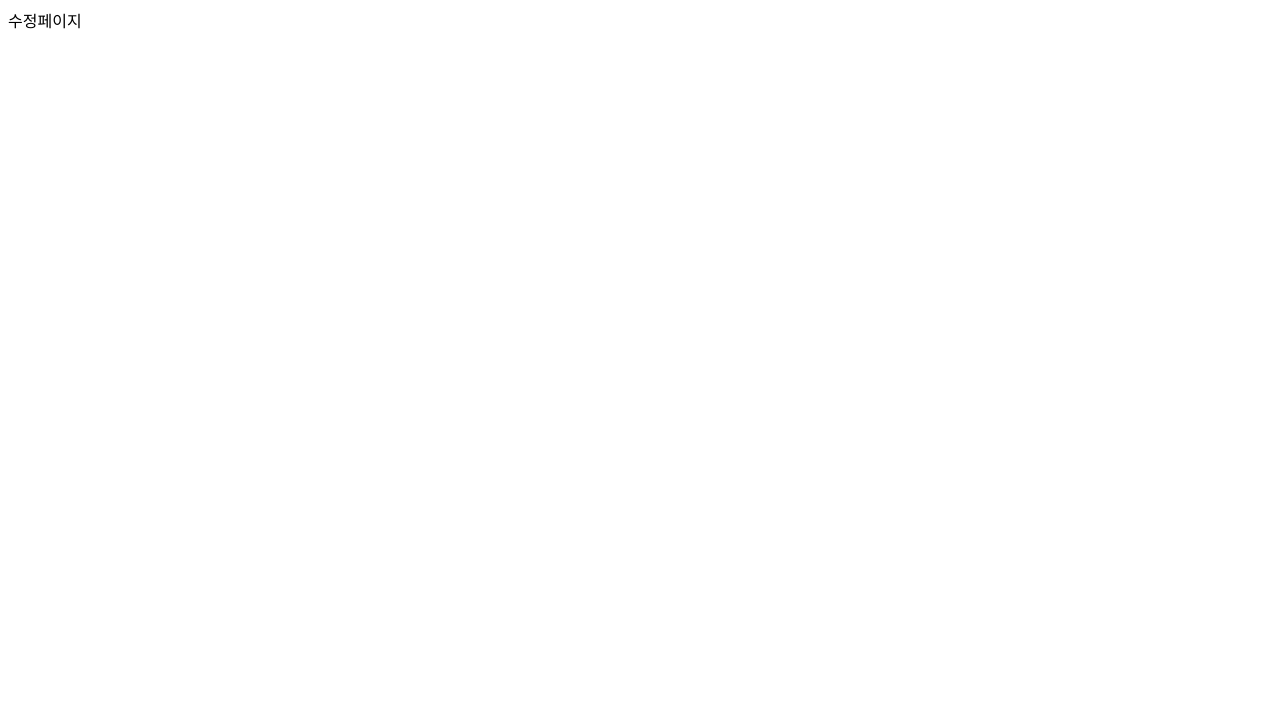
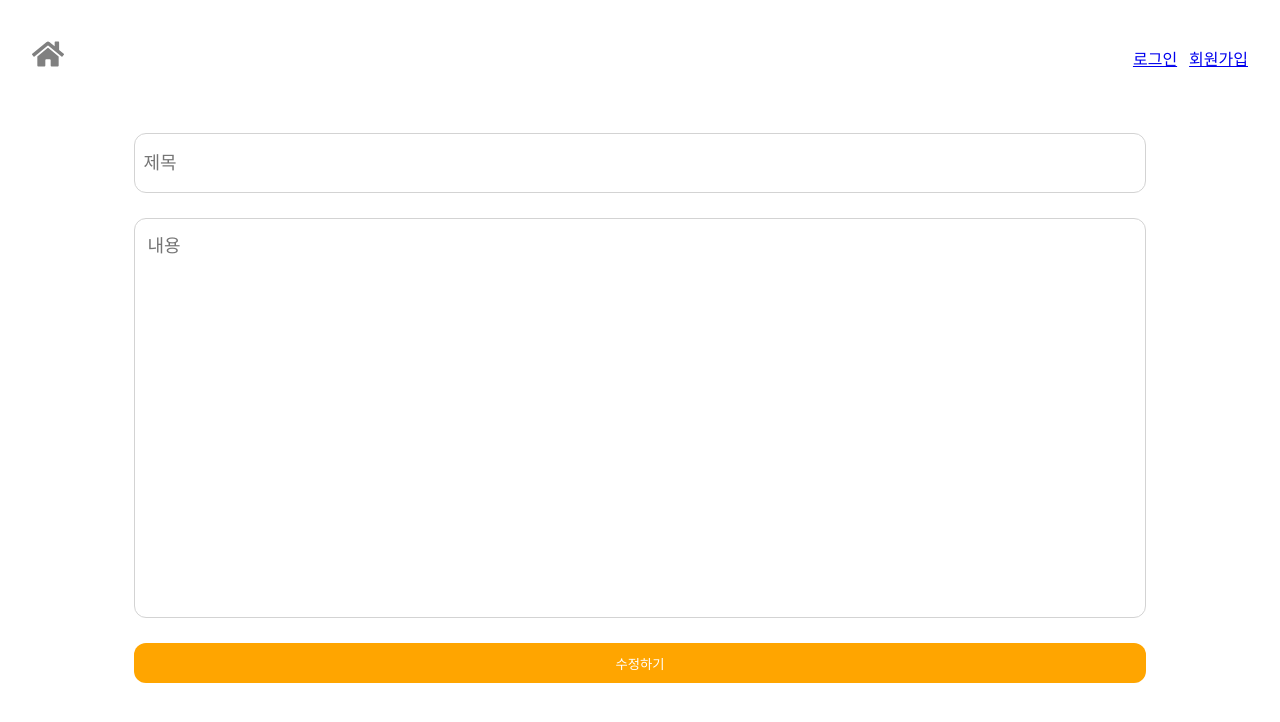
Before and after one commit to DevelopSoo/react-tutorial, a React (Create React App) app: page /edit in a window 1280 px wide. Shown: the top 722 px of the page. Built offline with nearby package versions, Linux system fonts and the light colour scheme.

Commit message:
fixed:router-dom

```diff
--- a/src/App.js
+++ b/src/App.js
@@ -2,6 +2,9 @@ import { Routes, Route } from "react-router-dom";
 import Main from "./pages/Main";
 import Detail from "./pages/Detail";
 import Create from "./pages/Create";
+import Edit from "./pages/Edit";
+import Signup from "./pages/Signup";
+import Login from "./pages/Login";
 
 function App() {
   return (
@@ -11,9 +14,9 @@ function App() {
       <Route path="/" element={<Main />} />
       <Route path="/detail/:id" element={<Detail />} />
       <Route path="/create" element={<Create />} />
-      <Route path="/edit" element={<>수정페이지</>} />
-      <Route path="/signup" element={<>회원가입페이지</>} />
-      <Route path="/login" element={<>로그인페이지</>} />
+      <Route path="/edit" element={<Edit />} />
+      <Route path="/signup" element={<Signup />} />
+      <Route path="/login" element={<Login />} />
     </Routes>
   );
 }
--- a/src/common/Header.jsx
+++ b/src/common/Header.jsx
@@ -15,6 +15,9 @@ export default function Header() {
       }}
     >
       <h1
+        onClick={() => {
+          navigate("/");
+        }}
         style={{
           color: "gray",
           cursor: "pointer",
```
